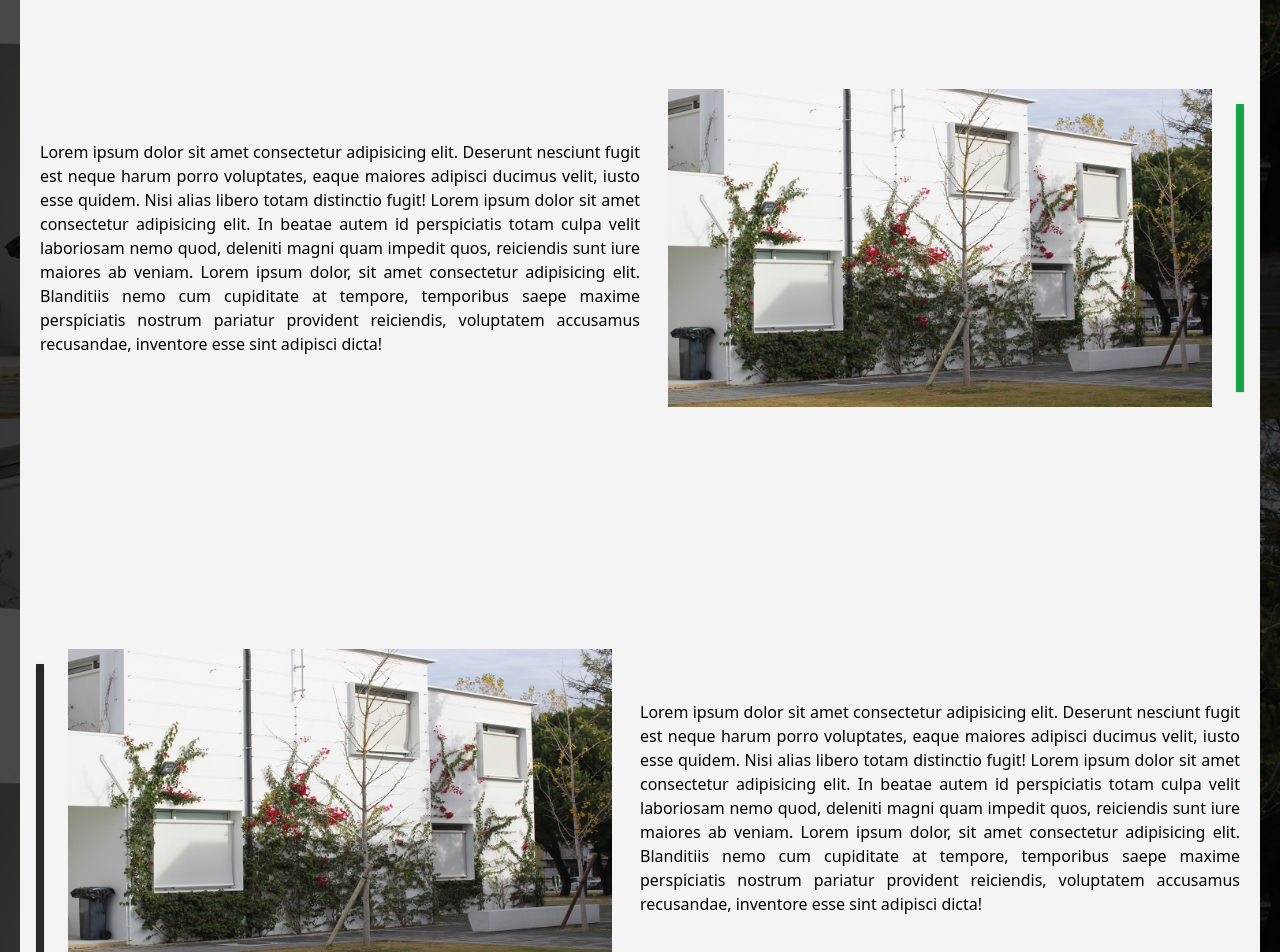
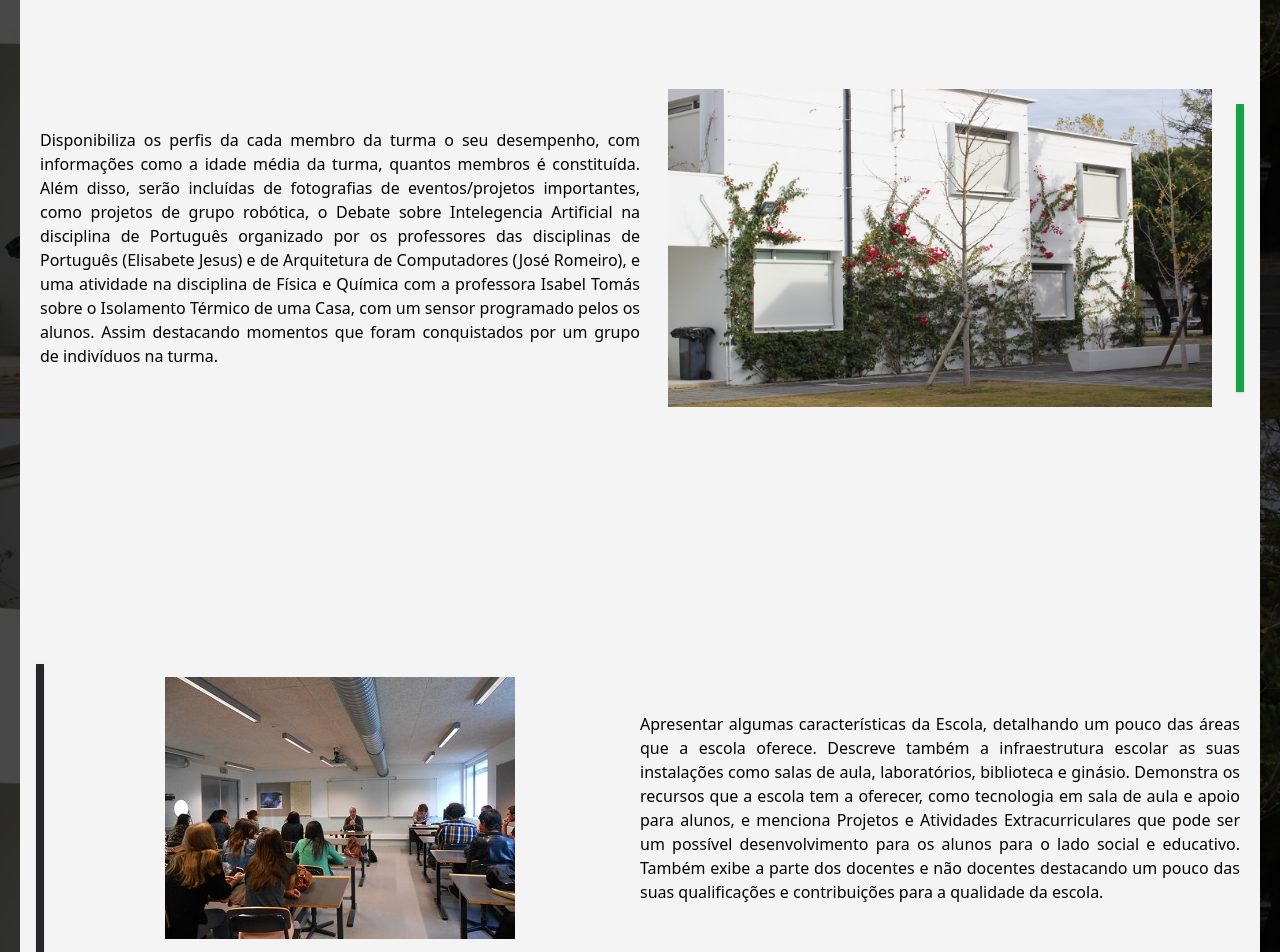
Before and after one commit to OVasconceloss/dac-website-23-24, a React (Vite) app: page / in a window 1280 px wide. Shown: the part 1060-2012 px from the top of the page. Built offline with nearby package versions, Linux system fonts and the light colour scheme.

Commit message:
:sparkles: feat: change the images of the objectives

```diff
--- a/src/components/objective/objective.jsx
+++ b/src/components/objective/objective.jsx
@@ -1,4 +1,5 @@
 import imageOne from "../../assets/school-image.jpg";
+import imageTwo from "../../assets/school-image-1.jpg";
 
 export const Objective = ({isInverted}) => {
   return (
@@ -9,31 +10,28 @@ export const Objective = ({isInverted}) => {
             <div class="bg-opacity-25 flex justify-center items-center">
               <div class="absolute bg-zinc-800 w-[0.5rem] h-72 shadow z-0"></div>
             </div>
-            <img src={imageOne} alt="Objective One" className="object-scale-down max-h-full w-[35rem] h-[35rem] p-2 rounded-md z-10" />
+            <img src={imageTwo} alt="Objective One" className="object-scale-down max-h-full w-[35rem] h-[35rem] p-2 rounded-md z-10" />
             <p className="text-justify">
-              Lorem ipsum dolor sit amet consectetur adipisicing elit.
-              Deserunt nesciunt fugit est neque harum porro voluptates, eaque maiores adipisci ducimus velit,
-              iusto esse quidem. Nisi alias libero totam distinctio fugit!
-              Lorem ipsum dolor sit amet consectetur adipisicing elit.
-              In beatae autem id perspiciatis totam culpa velit laboriosam nemo quod,
-              deleniti magni quam impedit quos, reiciendis sunt iure maiores ab veniam.
-              Lorem ipsum dolor, sit amet consectetur adipisicing elit. Blanditiis nemo cum cupiditate at tempore,
-              temporibus saepe maxime perspiciatis nostrum pariatur provident reiciendis, voluptatem accusamus recusandae,
-              inventore esse sint adipisci dicta!
+              Apresentar algumas características da Escola, detalhando um pouco das áreas que a escola oferece.
+              Descreve também a infraestrutura escolar as suas instalações como salas de aula, laboratórios, biblioteca e
+              ginásio. Demonstra os recursos que a escola tem a oferecer, como tecnologia em sala de aula e apoio para alunos,
+              e menciona Projetos e Atividades Extracurriculares que pode ser um possível desenvolvimento para os alunos para o
+              lado social e educativo. Também exibe a parte dos docentes e não docentes destacando um pouco das suas qualificações
+              e contribuições para a qualidade da escola.
             </p>
         </div>
       ) : (
           <div className="flex items-center space-x-5">
           <p className="text-justify">
-            Lorem ipsum dolor sit amet consectetur adipisicing elit.
-            Deserunt nesciunt fugit est neque harum porro voluptates, eaque maiores adipisci ducimus velit,
-            iusto esse quidem. Nisi alias libero totam distinctio fugit!
-            Lorem ipsum dolor sit amet consectetur adipisicing elit.
-            In beatae autem id perspiciatis totam culpa velit laboriosam nemo quod,
-            deleniti magni quam impedit quos, reiciendis sunt iure maiores ab veniam.
-            Lorem ipsum dolor, sit amet consectetur adipisicing elit. Blanditiis nemo cum cupiditate at tempore,
-            temporibus saepe maxime perspiciatis nostrum pariatur provident reiciendis, voluptatem accusamus recusandae,
-            inventore esse sint adipisci dicta!
+            Disponibiliza os perfis da cada membro da turma o seu desempenho, com
+            informações como a idade média da turma, quantos membros é constituída.
+            Além disso, serão incluídas de fotografias de eventos/projetos importantes,
+            como projetos de grupo robótica, o Debate sobre Intelegencia Artificial na
+            disciplina de Português organizado por os professores das disciplinas de
+            Português (Elisabete Jesus) e de Arquitetura de Computadores (José Romeiro), e
+            uma atividade na disciplina de Física e Química com a professora Isabel Tomás
+            sobre o Isolamento Térmico de uma Casa, com um sensor programado pelos os alunos.
+            Assim destacando momentos que foram conquistados por um grupo de indivíduos na turma.
         </p>
         <img src={imageOne} alt="Objective One" className="object-scale-down max-h-full w-[35rem] h-[35rem] p-2 rounded-md z-10" />
         <div class="bg-opacity-25 flex justify-center items-center">
```
